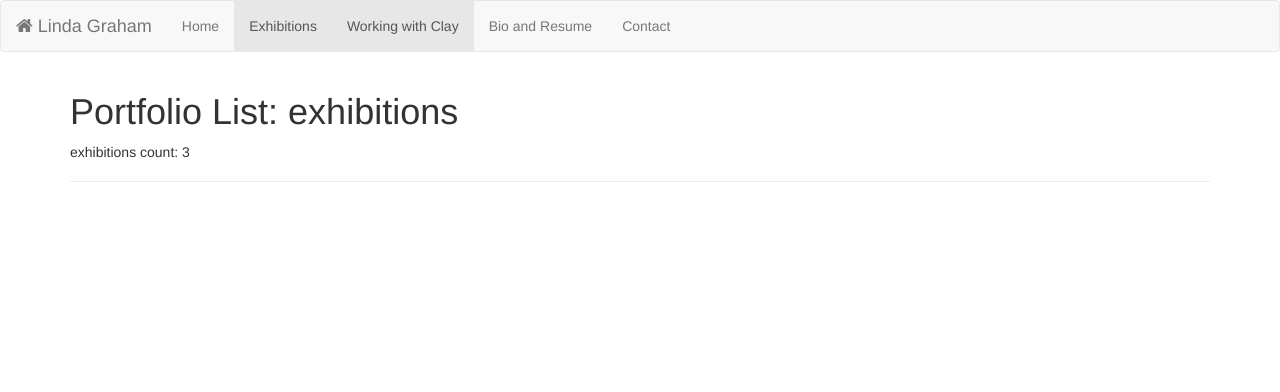
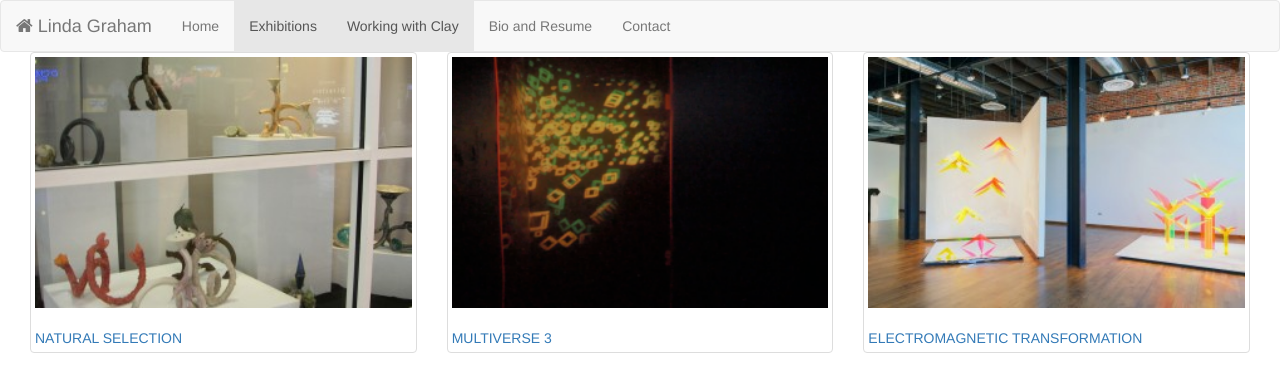
Before and after one commit to LindaGrahamStudio/linda-graham-ng, a website: page index.html in a window 1280 px wide. Both pictures are taken after a click on the link "Exhibitions". Drawn offline with nearby package versions, Linux system fonts and the light colour scheme; some packages are replaced by stand-ins of ours.

Commit message:
exhibitions portfolio list working

```diff
--- a/components/portfolio/portfolioListController.js
+++ b/components/portfolio/portfolioListController.js
@@ -2,8 +2,8 @@
 
 	module.controller('PortfolioListController', ['$stateParams', 'PortfolioService', function($stateParams, portfolioService) {
 		return {
-			listName: $stateParams.portfolioListName,
-			exhibitionsCount: portfolioService.portfolios.exhibitions.length
+			portfolioListName: $stateParams.portfolioListName,
+			items: portfolioService.portfolios[$stateParams.portfolioListName]
 		}
 	}]);
 
--- a/components/portfolio/portfolioListView.html
+++ b/components/portfolio/portfolioListView.html
@@ -1,6 +1,12 @@
-<div class="container">
-	<div class="page-header">
-		<h1>Portfolio List: {{ portfolioList.listName }}</h1>
-		<p>exhibitions count: {{ portfolioList.exhibitionsCount }}</p>
+<div class="container-fluid">
+	<div class="row-fluid">
+		<div class="col-sm-6 col-md-4" ng-repeat="item in portfolioList.items">
+			<!-- <h1>{{ item.portfolioName }}</h1>
+			<p>image count: {{ item.images.length }}</p> -->
+			<a class="thumbnail">
+				<img class="img-fill" ng-src="{{ 'images/' + portfolioList.portfolioListName + '/' + item.portfolio + '/' + item.portfolioImage }}" /><br />
+				<span> {{ item.portfolioName }} </span>
+			</a>
+		</div>
 	</div>
 </div>
--- a/styles/styles.css
+++ b/styles/styles.css
@@ -33,3 +33,12 @@ html, body {
 .navbar-nav li.loader {
     margin: 12px 24px 0 6px;
 }
+
+.col:not(:first-child,:last-child) {
+  padding-right:7px;
+  padding-left:7px;
+}
+
+.img-fill {
+	width:100%;
+}
```
Also changed, not shown: images/exhibitions/multiverse3/Screen-Shot-2013-08-26-at-10.13.54-AM-162x162.png (renamed from images/exhibitions/mulitverse3/Screen-Shot-2013-08-26-at-10.13.54-AM-162x162.png), images/exhibitions/multiverse3/Screen-Shot-2013-08-26-at-10.13.54-AM.png (renamed from images/exhibitions/mulitverse3/Screen-Shot-2013-08-26-at-10.13.54-AM.png), images/exhibitions/multiverse3/Screen-Shot-2013-08-26-at-10.19.52-AM1-300x200.png (renamed from images/exhibitions/mulitverse3/Screen-Shot-2013-08-26-at-10.19.52-AM1-300x200.png), images/exhibitions/multiverse3/video-162x162.png (renamed from images/exhibitions/mulitverse3/video-162x162.png).
